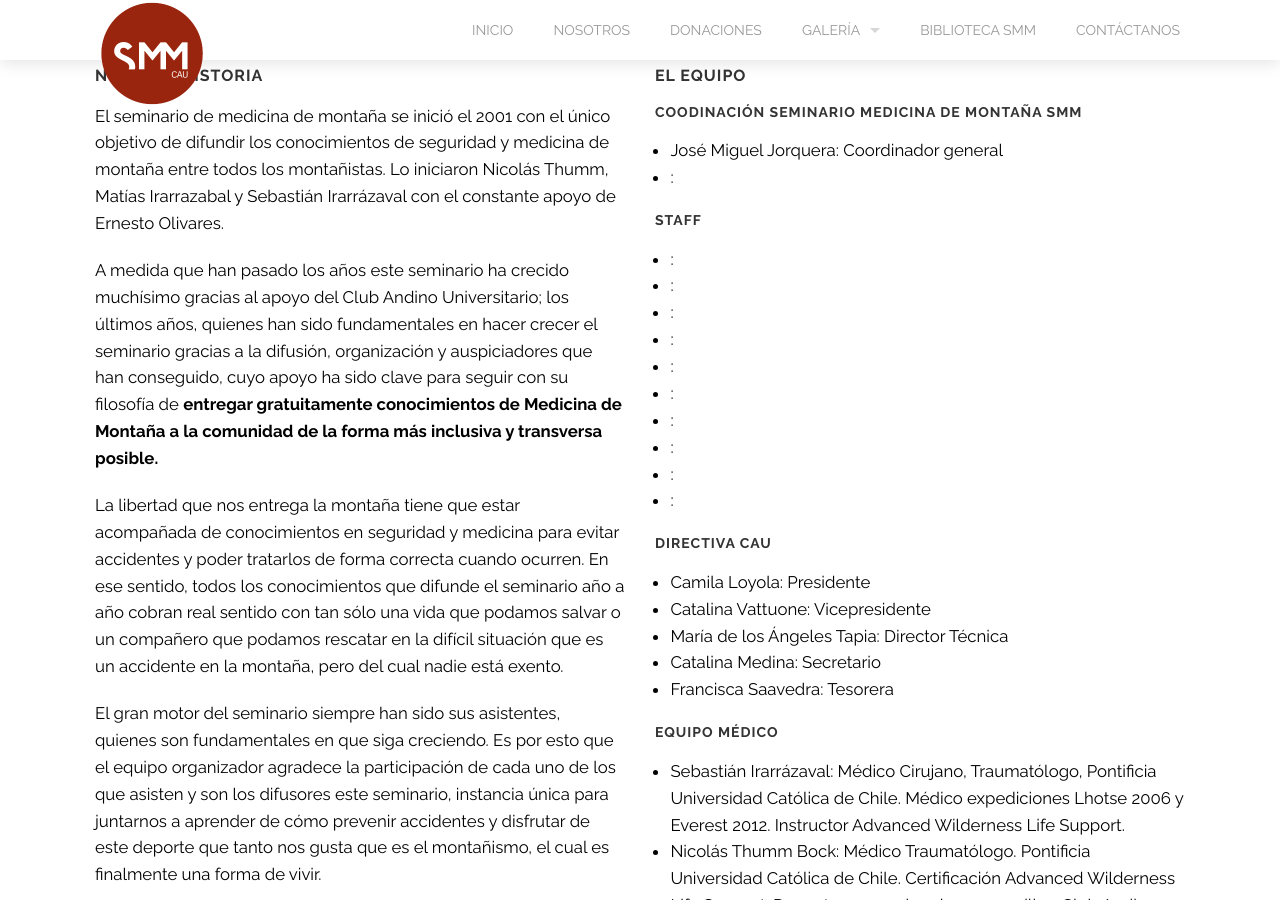
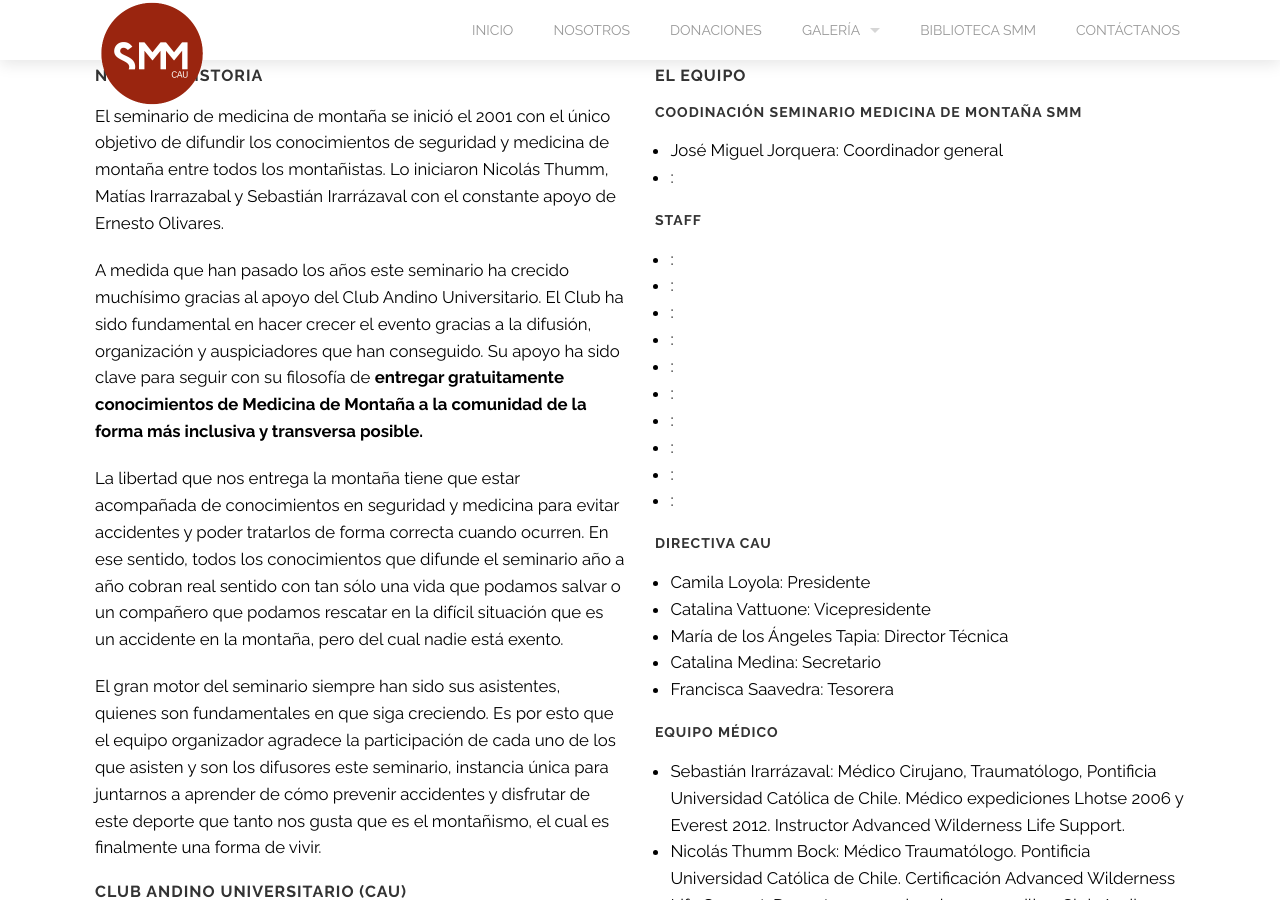
Before and after one commit to clubandinouniversitario/smm, a Jekyll site: the page built from about.html, in a window 1280 px wide and 900 px high, scrolled down 430 px. Built offline with Jekyll 4.4.1, drawn with Linux system fonts in a browser that asks for light colours.

Commit message:
Update about.html
Arreglo texto de nuestra historia

```diff
--- a/about.html
+++ b/about.html
@@ -18,7 +18,7 @@
     <div class='medium-6 columns'>
       <h3>Nuestra historia</h3>
       <p> El seminario de medicina de montaña se inició el 2001 con el único objetivo de difundir los conocimientos de seguridad y medicina de montaña entre todos los montañistas. Lo iniciaron Nicolás Thumm, Matías Irarrazabal y Sebastián Irarrázaval con el constante apoyo de Ernesto Olivares. </p>
-      <p> A medida que han pasado los años este seminario ha crecido muchísimo gracias al apoyo del Club Andino Universitario; los últimos años, quienes han sido fundamentales en hacer crecer el seminario gracias a la difusión, organización y auspiciadores que han conseguido, cuyo apoyo ha sido clave para seguir con su filosofía de <strong> entregar gratuitamente conocimientos de Medicina de Montaña a la comunidad de la forma más inclusiva y transversa posible.</strong> </p> <p> La libertad que nos entrega la montaña tiene que estar acompañada de conocimientos en seguridad y medicina para evitar accidentes y poder tratarlos de forma correcta cuando ocurren. En ese sentido, todos los conocimientos que difunde el seminario año a año cobran real sentido con tan sólo una vida que podamos salvar o un compañero que podamos rescatar en la difícil situación que es un accidente en la montaña, pero del cual nadie está exento. </p>
+      <p> A medida que han pasado los años este seminario ha crecido muchísimo gracias al apoyo del Club Andino Universitario. El Club ha sido fundamental en hacer crecer el evento gracias a la difusión, organización y auspiciadores que han conseguido. Su apoyo ha sido clave para seguir con su filosofía de <strong> entregar gratuitamente conocimientos de Medicina de Montaña a la comunidad de la forma más inclusiva y transversa posible.</strong> </p> <p> La libertad que nos entrega la montaña tiene que estar acompañada de conocimientos en seguridad y medicina para evitar accidentes y poder tratarlos de forma correcta cuando ocurren. En ese sentido, todos los conocimientos que difunde el seminario año a año cobran real sentido con tan sólo una vida que podamos salvar o un compañero que podamos rescatar en la difícil situación que es un accidente en la montaña, pero del cual nadie está exento. </p>
       <p> El gran motor del seminario siempre han sido sus asistentes, quienes son fundamentales en que siga creciendo. Es por esto que el equipo organizador agradece la participación de cada uno de los que asisten y son los difusores este seminario, instancia única para juntarnos a aprender de cómo prevenir accidentes y disfrutar de este deporte que tanto nos gusta que es el montañismo, el cual es finalmente una forma de vivir.</p>
       <h3>Club Andino Universitario (CAU)</h3>
       <div class=row>
```
